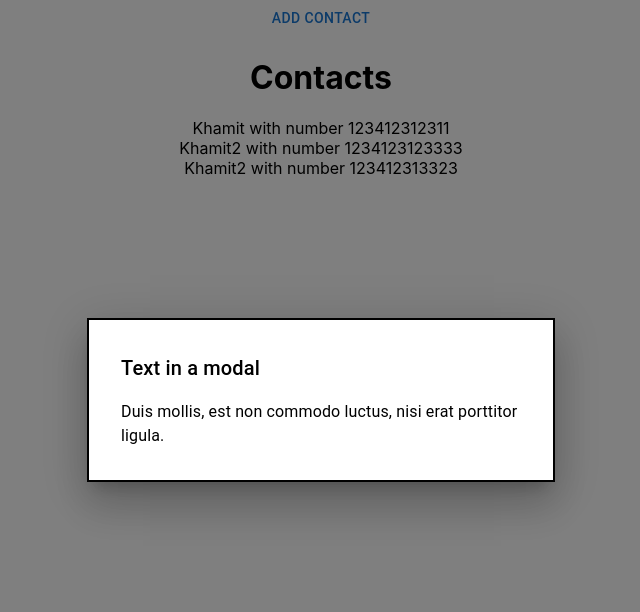
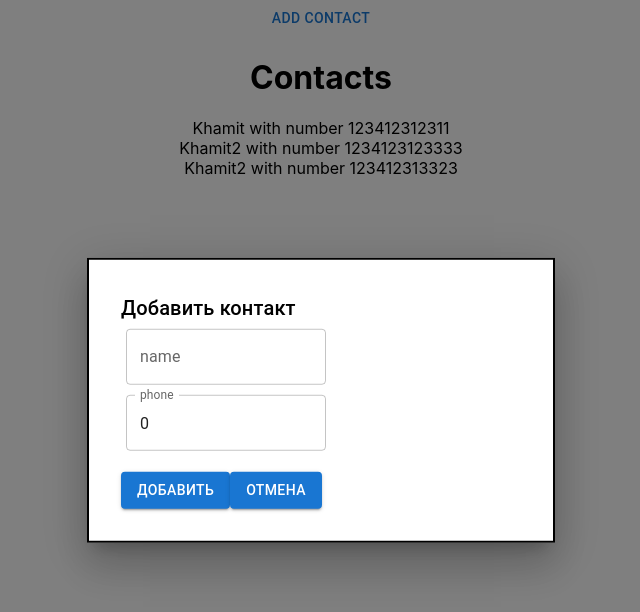
Before and after one commit to Khamitamantaev/testreactapp, a React (Create React App) app in the folder my-app2/: page / in a window 1280 px wide. Both pictures are taken after a click on the button "ADD CONTACT". Shown: the top 612 px of the page, without its empty margins (319-959 px from the left). Built offline with nearby package versions, Linux system fonts and the light colour scheme.

Commit message:
add contact working fine ok

```diff
--- a/my-app2/package.json
+++ b/my-app2/package.json
@@ -3,6 +3,7 @@
   "version": "0.1.0",
   "private": true,
   "dependencies": {
+    "@emotion/css": "^11.7.1",
     "@emotion/react": "^11.8.1",
     "@emotion/styled": "^11.8.1",
     "@mui/icons-material": "^5.4.4",
--- a/my-app2/src/App.tsx
+++ b/my-app2/src/App.tsx
@@ -2,6 +2,7 @@ import React, {useState} from 'react';
 import './App.css';
 import Contacts from './components/Contacts';
 import BasicModal from './modal';
+
 
 
 function App() {
@@ -21,13 +22,17 @@ function App() {
     },
   ]
 
+
   const [contacts, setContacts] = useState(testcontacts)
+
+  const onclick = (contactData: { name: string, phone: number }) => {
+    setContacts([...contacts, contactData])
+}
 
   return (
     <div className="App">
-      <BasicModal/>
+        <BasicModal onClick={onclick}  />
         <Contacts contacts={contacts}></Contacts>
-
     </div>
   );
 }
--- a/my-app2/src/components/Contacts.tsx
+++ b/my-app2/src/components/Contacts.tsx
@@ -5,9 +5,8 @@ const Contacts = (props: { contacts: any[]; }) => {
         <>
             <h1>Contacts</h1>
             <div>
-
-            {props.contacts.map(contact => (
-                <div>{contact.name} with number {contact.phone}</div>
+            {props.contacts.map((contact, index) => (
+                <div key={index}>{contact.name} with number {contact.phone}</div>
             ))}
         </div>
         </>
--- a/my-app2/src/modal.tsx
+++ b/my-app2/src/modal.tsx
@@ -1,8 +1,16 @@
-import * as React from 'react';
+import React, { useState,ChangeEvent } from 'react';
 import Box from '@mui/material/Box';
 import Button from '@mui/material/Button';
 import Typography from '@mui/material/Typography';
 import Modal from '@mui/material/Modal';
+import TextField from '@mui/material/TextField';
+import Grid from '@mui/material/Grid';
+
+interface IContact {
+    name: string,
+    phone: number
+  }
+
 
 const style = {
     position: 'absolute' as 'absolute',
@@ -16,10 +24,34 @@ const style = {
     p: 4,
 };
 
-export default function BasicModal() {
+
+
+export default function BasicModal(props: any) {
     const [open, setOpen] = React.useState(false);
     const handleOpen = () => setOpen(true);
     const handleClose = () => setOpen(false);
+    const [values, setValues] = useState({
+        name: '',
+        phone: 0
+    })
+    const handleInputChange = (event: ChangeEvent<HTMLInputElement>) => {
+        const { name, value } = event.target;
+        setValues({
+            ...values,
+            [name]: value
+        } as any)
+        console.log(values)
+      }
+
+
+    const onClick = () => {
+        props.onClick(values)
+        handleClose()
+        setValues({
+            name: '',
+            phone: 0
+        })
+    }
 
     return (
         <div>
@@ -31,14 +63,44 @@ export default function BasicModal() {
                 aria-describedby="modal-modal-description"
             >
                 <Box sx={style}>
+                    <Grid container spacing={2}  columns={{  }}>
+                        <Grid item xs={6}>
                             <Typography id="modal-modal-title" variant="h6" component="h2">
-            Text in a modal
+                                Добавить контакт
                             </Typography>
-          <Typography id="modal-modal-description" sx={{ mt: 2 }}>
-            Duis mollis, est non commodo luctus, nisi erat porttitor ligula.
-          </Typography>
+                            <TextField
+                                style={{ width: "200px", margin: "5px" }}
+                                type="text"
+                                label="name"
+                                variant="outlined"
+                                name="name"
+                                value={values.name}
+                                onChange={handleInputChange}
+                            />
+                            <br />
+                            <TextField
+                                style={{ width: "200px", margin: "5px" }}
+                                type="text"
+                                label="phone"
+                                variant="outlined"
+                                name="phone"
+                                value={values.phone}
+                                onChange={handleInputChange}
+                            />
+                        </Grid>
+                        <Grid item xs={6}>
+                            <Button onClick={onClick} variant="contained" color="primary">
+                                Добавить
+                            </Button>
+                            <Button onClick={handleClose} variant="contained" color="primary">
+                                Отмена
+                            </Button>
+                        </Grid>
+                    </Grid>
+
+
                 </Box>
             </Modal>
-    </div>
+        </div >
     );
 }
```
Also changed, not shown: 1 other file (tests, documents, lock files or other folders). Lines whose indentation alone changed are shown as unchanged.
